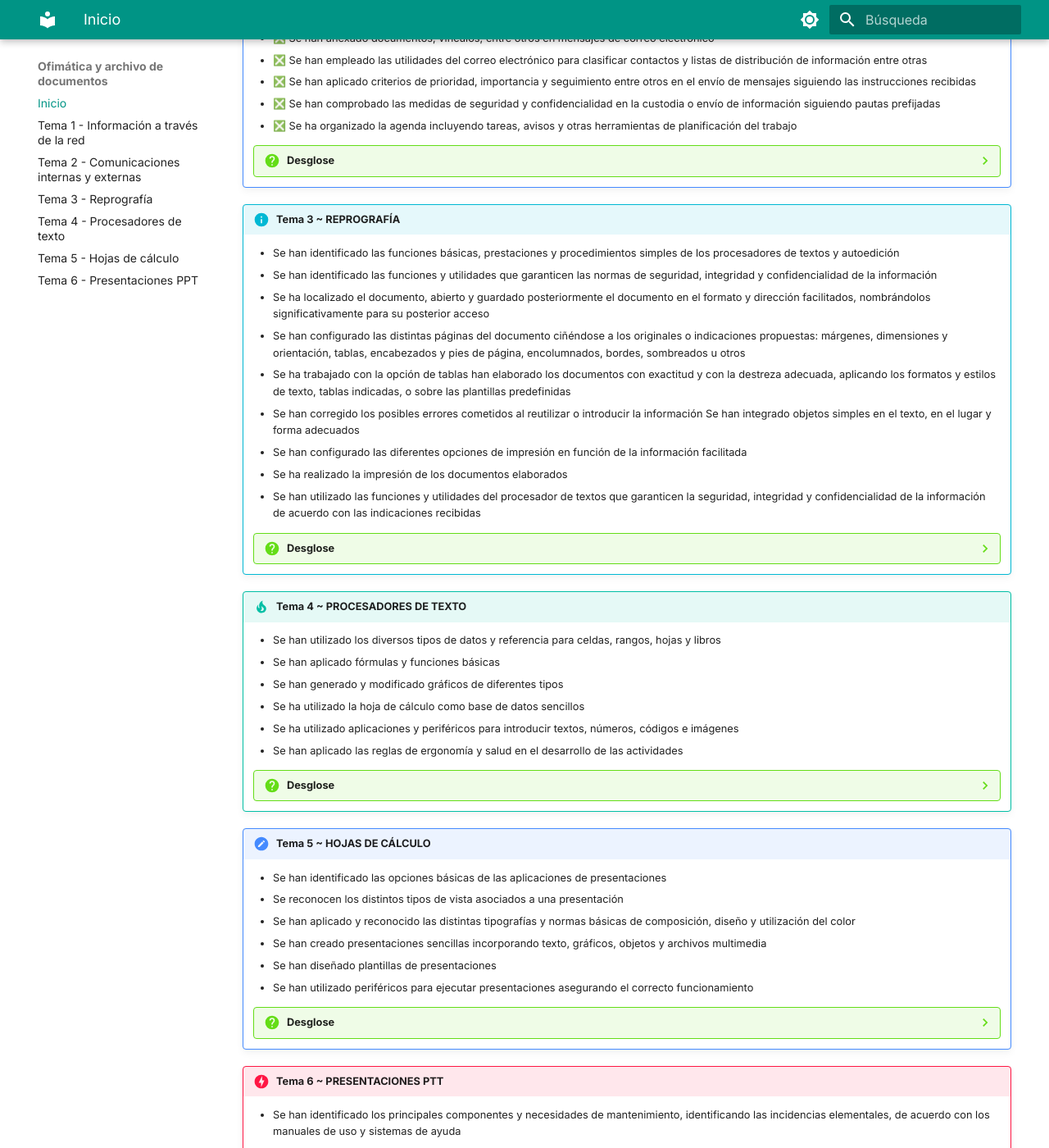
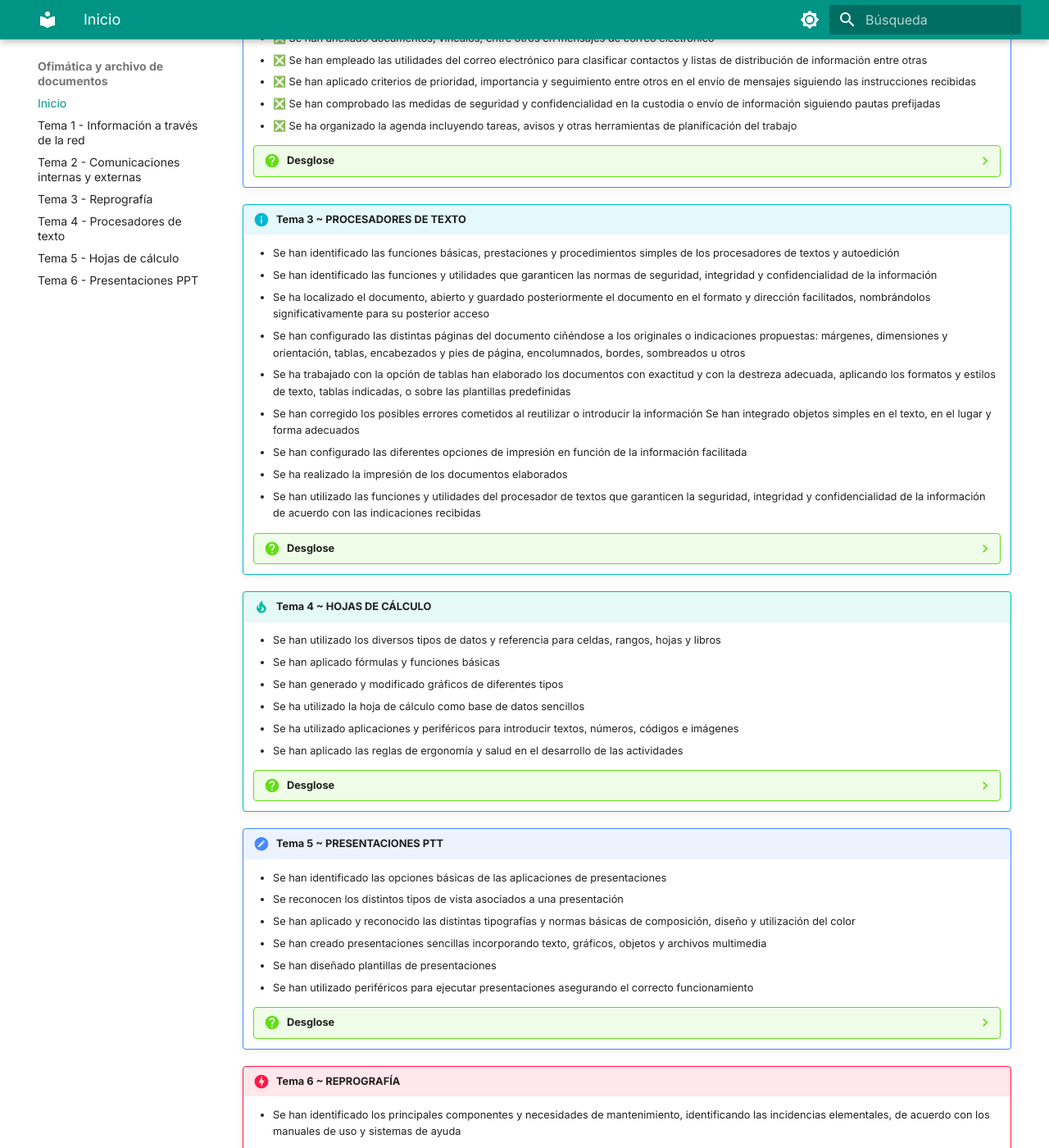
Before and after one commit to lalemanf/ofimatica, an MkDocs documentation site: the page built from docs/index.md, in a window 1280 px wide and 1400 px high, scrolled down 928 px. Shown: the whole window at 82% size. Built offline with MkDocs 1.6.1 and Material for MkDocs 9.7.7, drawn with Linux system fonts in a browser that asks for light colours; some of the changed lines change nothing that is shown.

Commit message:
nuevo contenido

```diff
--- a/docs/index.md
+++ b/docs/index.md
@@ -44,7 +44,7 @@ A continuación se enumeran los criterios de evaluación que van a ser expuestos
         - Organización de la agenda para incluir tareas, avisos y otras herramientas de planificación del trabajo
 
 
-!!! INFO "Tema 3 ~ REPROGRAFÍA"
+!!! INFO "Tema 3 ~ PROCESADORES DE TEXTO"
     - Se han identificado las funciones básicas, prestaciones y procedimientos simples de los procesadores de textos y autoedición
     - Se han identificado las funciones y utilidades que garanticen las normas de seguridad, integridad y confidencialidad de la información
     - Se ha localizado el documento, abierto y guardado posteriormente el documento en el formato y dirección facilitados, nombrándolos significativamente para su posterior acceso
@@ -66,7 +66,7 @@ A continuación se enumeran los criterios de evaluación que van a ser expuestos
         - Eliminación de residuos: Normativa aplicable
 
 
-!!! TIP "Tema 4 ~ PROCESADORES DE TEXTO"
+!!! TIP "Tema 4 ~ HOJAS DE CÁLCULO"
     - Se han utilizado los diversos tipos de datos y referencia para celdas, rangos, hojas y libros
     - Se han aplicado fórmulas y funciones básicas
     - Se han generado y modificado gráficos de diferentes tipos
@@ -82,7 +82,7 @@ A continuación se enumeran los criterios de evaluación que van a ser expuestos
         - Eliminación de residuos respetando la normativa
 
 
-!!! CHECK "Tema 5 ~ HOJAS DE CÁLCULO"
+!!! CHECK "Tema 5 ~ PRESENTACIONES PTT"
     - Se han identificado las opciones básicas de las aplicaciones de presentaciones
     - Se reconocen los distintos tipos de vista asociados a una presentación
     - Se han aplicado y reconocido las distintas tipografías y normas básicas de composición, diseño y utilización del color
@@ -100,7 +100,7 @@ A continuación se enumeran los criterios de evaluación que van a ser expuestos
         - Configuración e impresión de textos
 
 
-!!! DANGER "Tema 6 ~ PRESENTACIONES PTT"
+!!! DANGER "Tema 6 ~ REPROGRAFÍA"
     - Se han identificado los principales componentes y necesidades de mantenimiento, identificando las incidencias elementales, de acuerdo con los manuales de uso y sistemas de ayuda
     - Se ha descrito el funcionamiento de las fotocopiadoras, impresoras, escáneres, reproductoras, perforadoras, encuadernadoras u otros
     - Se han identificado las posibles incidencias básicas de equipos de reproducción e informáticos, describiendo posibles actuaciones
```
Also changed, not shown: site/index.html, site/search/search_index.json, site/sitemap.xml, 1 other file.
